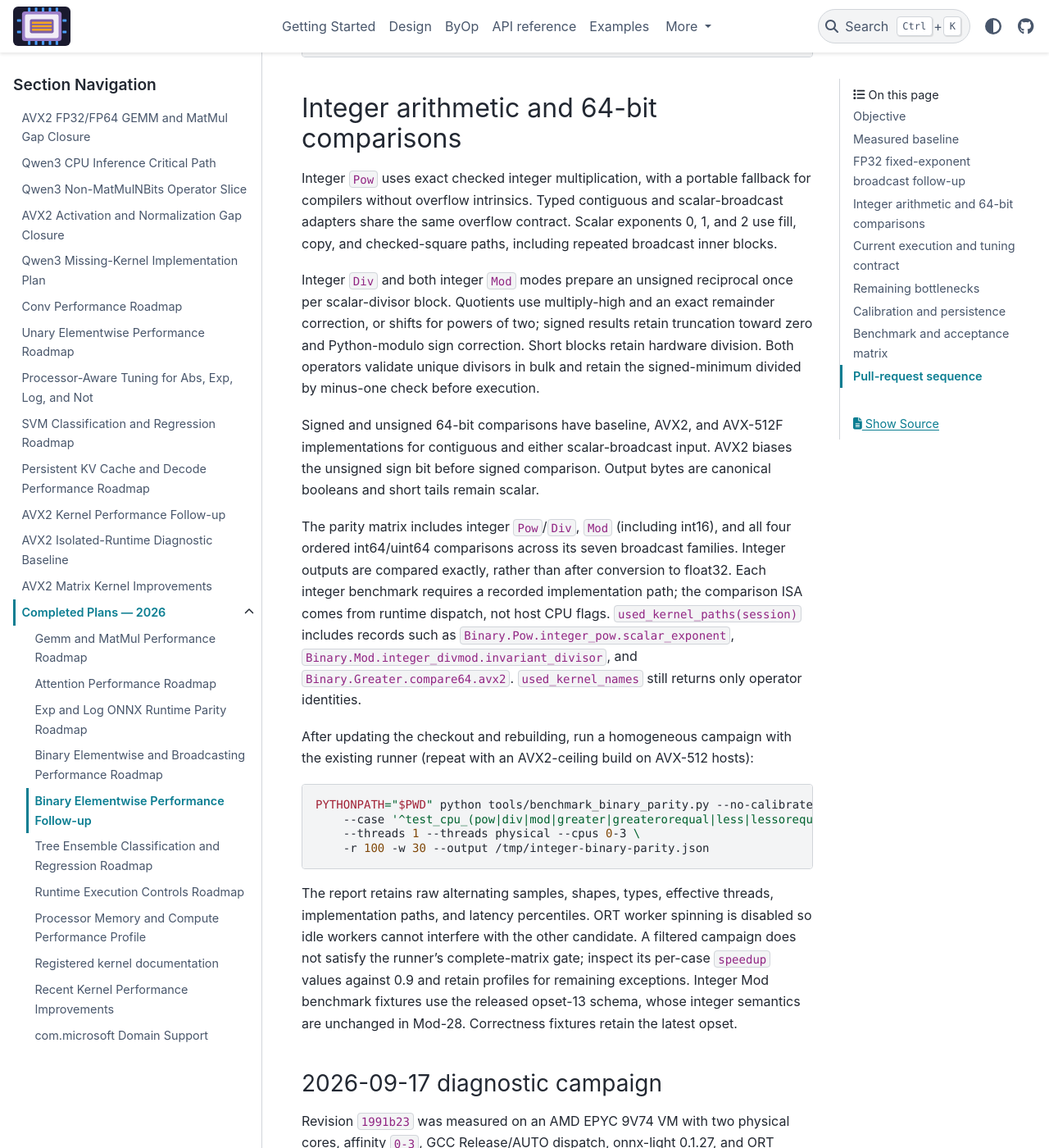
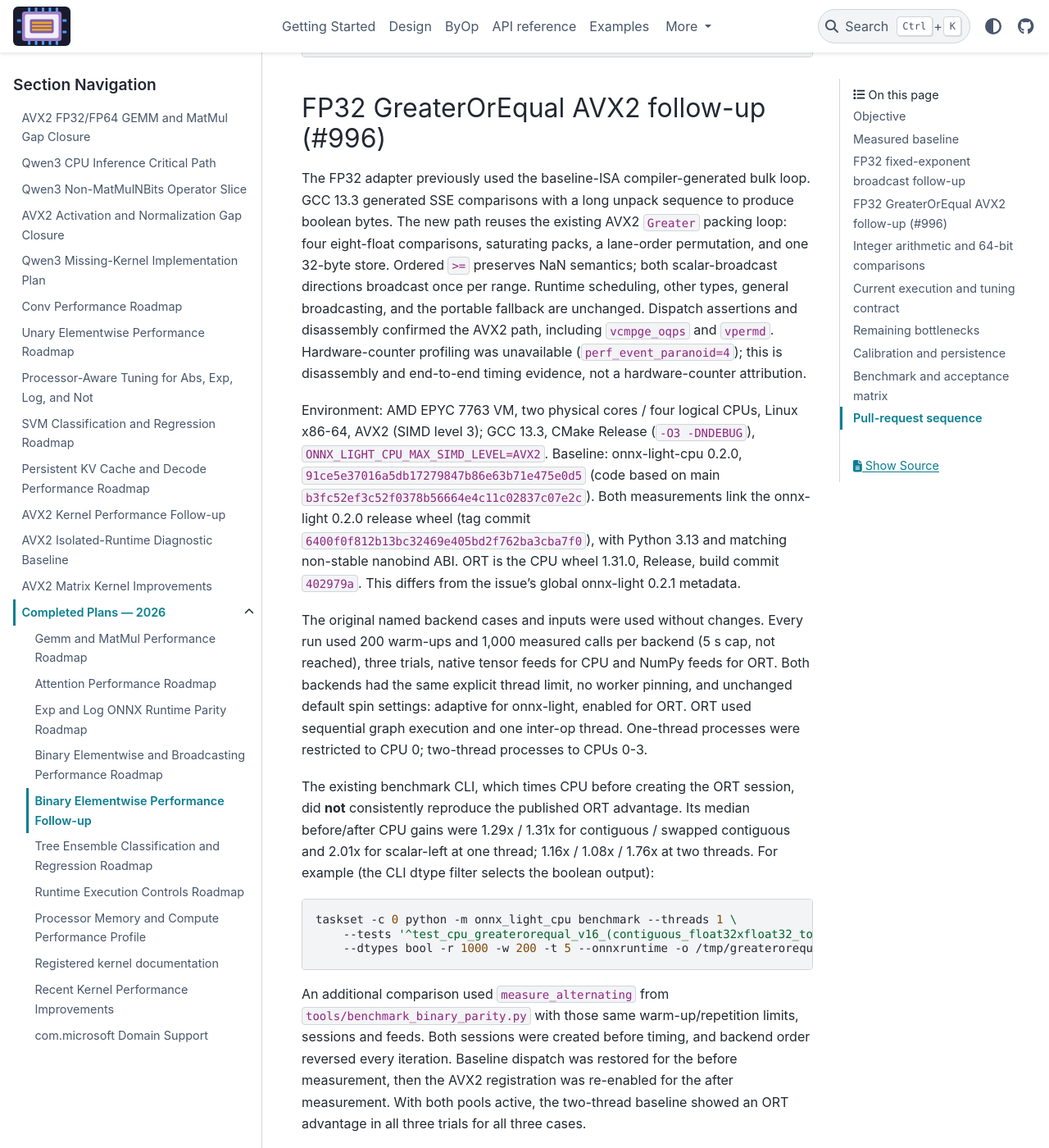
Before and after one commit to xadupre/onnx-light-cpu, a Sphinx documentation site: the page built from docs/next_steps/2026/2026_08_binary_elementwise_performance.rst, in a window 1280 px wide and 1400 px high, scrolled down 1941 px. Shown: the whole window at 82% size. Built offline with Sphinx 7.4.7 and the PyData theme 0.15.4, drawn with Linux system fonts in a browser that asks for light colours; pages that are not in the unit, such as notebooks, are missing from menus; some of the changed text lies outside the part shown.

Commit message:
Accelerate float32 GreaterOrEqual with AVX2 packed comparisons (#1008)
* Initial plan

* Optimize float32 GreaterOrEqual with AVX2 packed comparisons

Co-authored-by: xadupre <22452781+xadupre@users.noreply.github.com>

* Update documentation for FP32 GreaterOrEqual AVX2

Co-authored-by: Copilot Autofix powered by AI <175728472+Copilot@users.noreply.github.com>

---------

Co-authored-by: copilot-swe-agent[bot] <198982749+Copilot@users.noreply.github.com>
Co-authored-by: xadupre <22452781+xadupre@users.noreply.github.com>
Co-authored-by: Xavier Dupré <xadupre@users.noreply.github.com>
Co-authored-by: Copilot Autofix powered by AI <175728472+Copilot@users.noreply.github.com>

```diff
--- a/CMakeLists.txt
+++ b/CMakeLists.txt
@@ -827,6 +827,9 @@ if(ONNX_LIGHT_CPU_BUILD_TESTS)
     endforeach()
     target_link_libraries(${_name} PRIVATE ${_link_lib} GTest::gtest_main)
     target_include_directories(${_name} PRIVATE "${CMAKE_CURRENT_SOURCE_DIR}")
+    if(_name STREQUAL "test_binary_kernel_descriptor" AND ML_CPU_COMPUTE_HAVE_AVX2_FLAG)
+      target_compile_definitions(${_name} PRIVATE ML_CPU_COMPUTE_HAVE_AVX2=1)
+    endif()
     if(_name STREQUAL "test_cast_kernel")
       if(ML_CPU_COMPUTE_HAVE_F16C_FLAG)
         target_compile_definitions(${_name} PRIVATE ML_CPU_COMPUTE_HAVE_AVX_F16C=1)
--- a/docs/next_steps/2026/2026_08_binary_elementwise_performance.rst
+++ b/docs/next_steps/2026/2026_08_binary_elementwise_performance.rst
@@ -71,6 +71,114 @@ measurements showed no improvement.
    python -m onnx_light_cpu benchmark --dtype float32 --onnxruntime \
        --test '^test_cpu_pow_v15_(outer_float32xfloat32_to_float32_swapped|per_channel_float32xfloat32_to_float32)_n1048576_benchmark$' \
        --threads 96 -r 100 -w 30 -t 0.5 -o pow-broadcast.xlsx
+
+FP32 GreaterOrEqual AVX2 follow-up (#996)
+-----------------------------------------
+
+The FP32 adapter previously used the baseline-ISA compiler-generated bulk
+loop. GCC 13.3 generated SSE comparisons with a long unpack sequence to
+produce boolean bytes. The new path reuses the existing AVX2 ``Greater``
+packing loop: four eight-float comparisons, saturating packs, a lane-order
+permutation, and one 32-byte store. Ordered ``>=`` preserves NaN semantics;
+both scalar-broadcast directions broadcast once per range. Runtime scheduling,
+other types, general broadcasting, and the portable fallback are unchanged.
+Dispatch assertions and disassembly confirmed the AVX2 path, including
+``vcmpge_oqps`` and ``vpermd``. Hardware-counter profiling was unavailable
+(``perf_event_paranoid=4``); this is disassembly and end-to-end timing evidence,
+not a hardware-counter attribution.
+
+Environment: AMD EPYC 7763 VM, two physical cores / four logical CPUs, Linux
+x86-64, AVX2 (SIMD level 3); GCC 13.3, CMake Release (``-O3 -DNDEBUG``),
+``ONNX_LIGHT_CPU_MAX_SIMD_LEVEL=AVX2``. Baseline: onnx-light-cpu 0.2.0,
+``91ce5e37016a5db17279847b86e63b71e475e0d5`` (code based on main
+``b3fc52ef3c52f0378b56664e4c11c02837c07e2c``). Both measurements link the
+onnx-light 0.2.0 release wheel (tag commit
+``6400f0f812b13bc32469e405bd2f762ba3cba7f0``), with Python 3.13 and matching
+non-stable nanobind ABI. ORT is the CPU wheel 1.31.0, Release, build commit
+``402979a``. This differs from the issue's global onnx-light 0.2.1 metadata.
+
+The original named backend cases and inputs were used without changes.
+Every run used 200 warm-ups and 1,000 measured calls per backend (5 s cap,
+not reached), three trials, native tensor feeds for CPU and NumPy feeds for
+ORT. Both backends had the same explicit thread limit, no worker pinning,
+and unchanged default spin settings: adaptive for onnx-light, enabled for ORT.
+ORT used sequential graph execution and one inter-op thread. One-thread
+processes were restricted to CPU 0; two-thread processes to CPUs 0-3.
+
+The existing benchmark CLI, which times CPU before creating the ORT session,
+did **not** consistently reproduce the published ORT advantage. Its median
+before/after CPU gains were 1.29x / 1.31x for contiguous / swapped contiguous
+and 2.01x for scalar-left at one thread; 1.16x / 1.08x / 1.76x at two threads.
+For example (the CLI dtype filter selects the boolean output):
+
+.. code-block:: bash
+
+   taskset -c 0 python -m onnx_light_cpu benchmark --threads 1 \
+       --tests '^test_cpu_greaterorequal_v16_(contiguous_float32xfloat32_to_bool(_swapped)?_n4194304|right_scalar_float32xfloat32_to_bool_swapped_n1048576)_benchmark$' \
+       --dtypes bool -r 1000 -w 200 -t 5 --onnxruntime -o /tmp/greaterorequal.xlsx
+
+An additional comparison used ``measure_alternating`` from
+``tools/benchmark_binary_parity.py`` with those same warm-up/repetition limits,
+sessions and feeds. Both sessions were created before timing, and backend
+order reversed every iteration. Baseline dispatch was restored for the before
+measurement, then the AVX2 registration was re-enabled for the after
+measurement. With both pools active, the two-thread baseline showed an ORT
+advantage in all three trials for all three cases.
+
+Below are medians of the three trial medians, in milliseconds.
+All case names have prefix ``test_cpu_greaterorequal_v16_`` and suffix
+``_benchmark``:
+
+* A: ``contiguous_float32xfloat32_to_bool_n4194304``.
+* B: ``right_scalar_float32xfloat32_to_bool_swapped_n1048576`` (scalar left).
+* C: ``contiguous_float32xfloat32_to_bool_swapped_n4194304``.
+
+.. list-table:: Alternating backend measurements (ms)
+   :header-rows: 1
+
+   * - Case / threads
+     - CPU before
+     - CPU after
+     - ORT before
+     - ORT after
+   * - A / 1
+     - 1.362993
+     - 1.138686
+     - 1.384113
+     - 1.385538
+   * - B / 1
+     - 0.157285
+     - 0.078908
+     - 0.159294
+     - 0.153147
+   * - C / 1
+     - 1.341067
+     - 1.142744
+     - 1.384046
+     - 1.315162
+   * - A / 2
+     - 1.155082
+     - 0.966794
+     - 0.998498
+     - 1.008897
+   * - B / 2
+     - 0.172895
+     - 0.082750
+     - 0.118428
+     - 0.108583
+   * - C / 2
+     - 1.149933
+     - 1.055295
+     - 0.973497
+     - 1.087200
+
+The large two-thread cases remain noisy: after-trial CPU medians ranged
+0.904963-1.109556 ms for A and 1.044899-1.287495 ms for C. ORT still won one
+of C's three after trials. These results support a faster implementation,
+not a universal parity claim or an exact reproduction of the dashboard's
+latencies (whose per-case thread/spin/build settings are unknown).
+The 17 float32 GreaterOrEqual backend cases, including these three benchmark
+inputs, matched onnx-light's built-in kernels exactly at one and two threads.
 
 Integer arithmetic and 64-bit comparisons
 -----------------------------------------
```
Also changed, not shown: other parts of docs/next_steps/2026/2026_08_binary_elementwise_performance.rst (+1 -1 lines), 4 other files.
